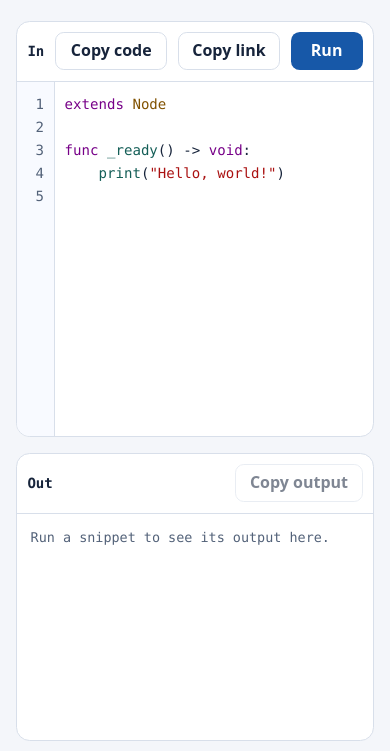
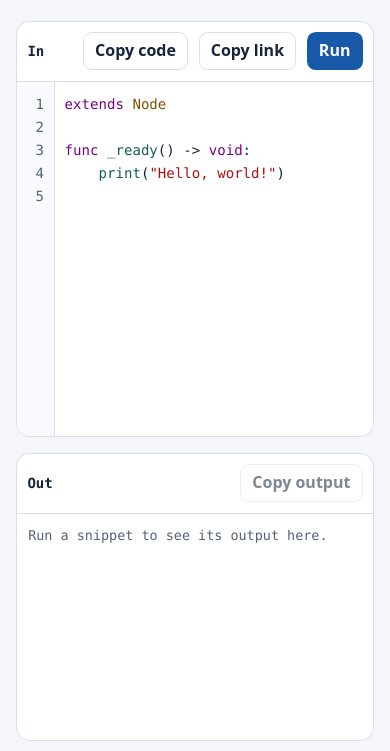
Before and after one commit to a-johnston/gdscript-playground, a website with bundled scripts: page docs/index.html in a window 390 px wide. Shown: the part 66-817 px from the top of the page. Built offline with nearby package versions, Linux system fonts and the light colour scheme.

Commit message:
further tweak css for mobile

```diff
--- a/docs/style.css
+++ b/docs/style.css
@@ -33,7 +33,7 @@ button {
   font: inherit;
   border: 1px solid transparent;
   border-radius: .55rem;
-  padding: .45rem .85rem;
+  padding: .45rem .7rem;
   cursor: pointer;
   font-weight: 600;
   line-height: 1.35;
@@ -44,7 +44,7 @@ button:not(:disabled):focus-visible, a:focus-visible, pre:focus-visible {
   outline-offset: 2px;
 }
 button:disabled { opacity: .55; cursor: default; }
-.primary { color: var(--on-accent); background: var(--accent); min-width: 4.5rem; }
+.primary { color: var(--on-accent); background: var(--accent); min-width: 2.5rem; }
 .primary:not(:disabled):hover { background: var(--accent-hover); }
 .secondary { color: var(--text); background: var(--surface); border-color: var(--line); }
 .secondary:not(:disabled):hover { background: var(--hover); }
@@ -64,8 +64,8 @@ button[data-copy-label] { display: inline-grid; place-items: center; }
 button[data-copy-label] > span, button[data-copy-label]::after { grid-area: 1 / 1; }
 /* Keep the original label's space reserved while showing clipboard feedback. */
 button[data-copy-label]::after { content: attr(data-copy-label); visibility: hidden; }
-#copy-code { min-inline-size: 7rem; }
-#copy-link { min-inline-size: 6rem; }
+#copy-code { min-inline-size: 5rem; }
+#copy-link { min-inline-size: 5rem; }
 #copy-output { min-inline-size: 7.5rem; }
 #editor, #output { flex: 1; min-height: 0; }
 #editor .cm-editor { height: 100%; font-size: .88rem; }
@@ -88,11 +88,11 @@ button[data-copy-label]::after { content: attr(data-copy-label); visibility: hid
 #editor .cm-activeLine { background-color: var(--active-line-tint); }
 #editor .cm-activeLineGutter { background-color: var(--active-line); }
 .cm-editor:not(.cm-focused) .cm-activeLineGutter { background-color: transparent !important; }
-#output { padding: .85rem; margin: 0; overflow: auto; white-space: pre-wrap; overflow-wrap: anywhere; font: .84rem/1.6 var(--mono); }
+#output { padding: .7rem; margin: 0; overflow: auto; white-space: pre-wrap; overflow-wrap: anywhere; font: .84rem/1.6 var(--mono); }
 #output:focus-visible { outline-offset: -2px; }
 #output .stderr { color: var(--error); }
 #output .system, .placeholder { color: var(--muted); }
-.diagnostics { max-height: 7rem; overflow: auto; border-bottom: 1px solid var(--line); padding: .45rem .85rem; background: var(--error-surface); }
+.diagnostics { max-height: 7rem; overflow: auto; border-bottom: 1px solid var(--line); padding: .45rem .7rem; background: var(--error-surface); }
 .diagnostics button { display: block; max-width: 100%; padding: .2rem 0; border: 0; background: none; color: var(--error); white-space: normal; text-align: left; font: .8rem/1.4 var(--mono); text-decoration: underline; }
 
 .notice { margin-bottom: 1rem; border: 1px solid var(--line); border-radius: .65rem; padding: .7rem .9rem; background: var(--surface); }
```
